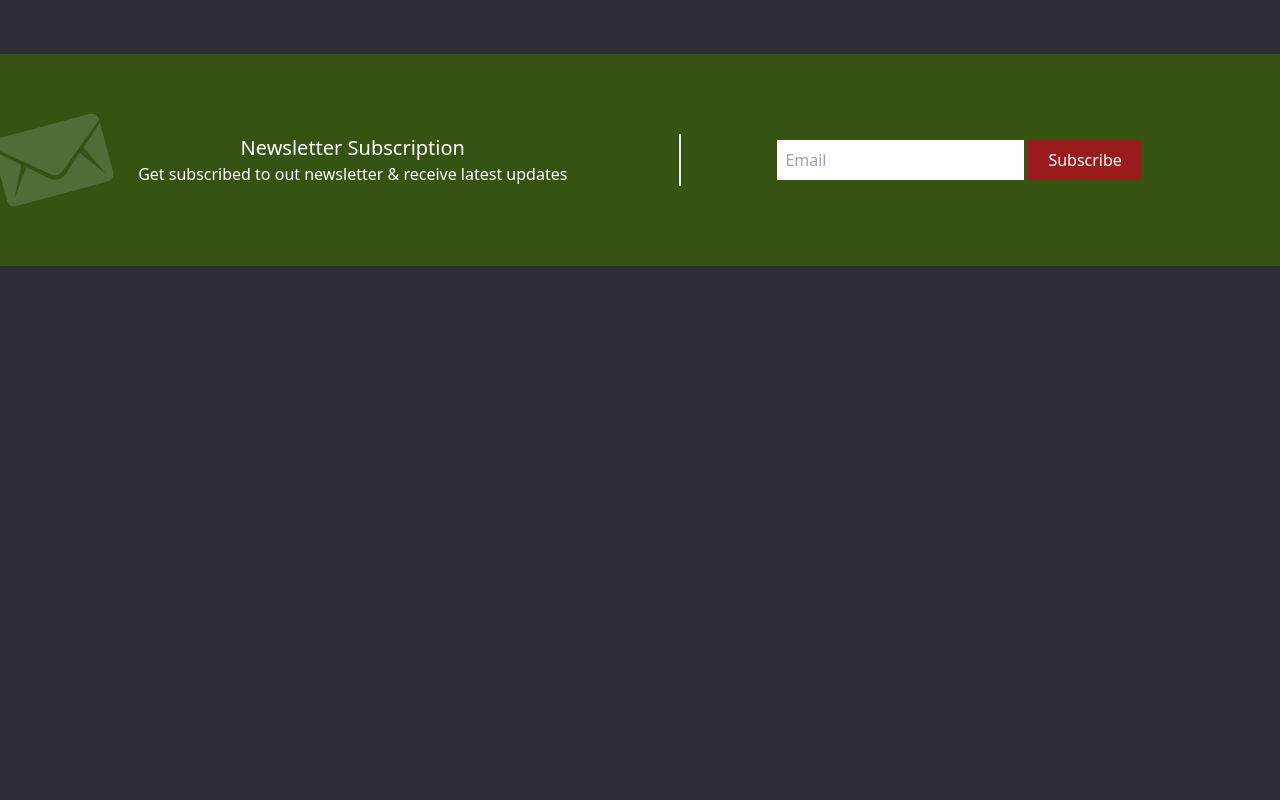
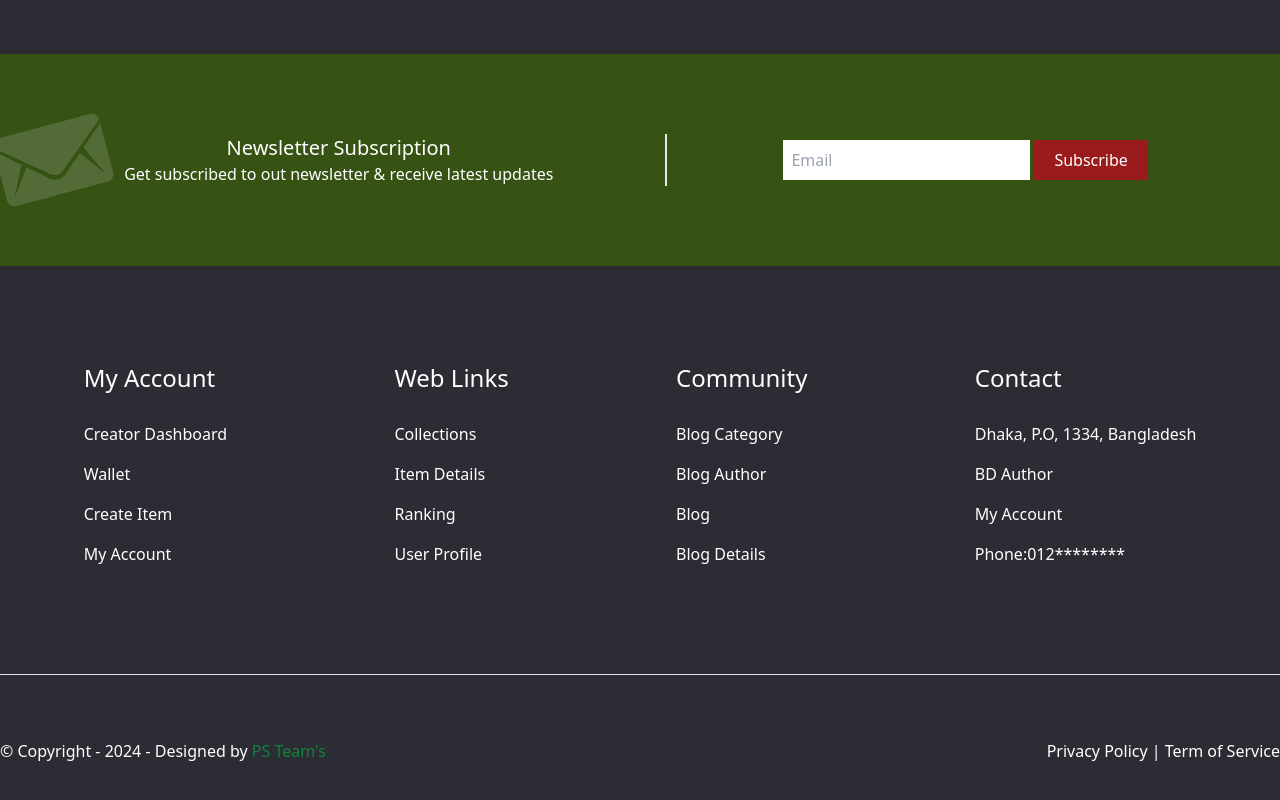
Before and after one commit to MoazzemhossainMoazz/Tailwind_Project_one, a website built with Vite: page index.html in a window 1280 px wide. Shown: the part 3912-4712 px from the top of the page. Before the commit the page ends 4274 px from the top, so only its background shows below. Built offline with nearby package versions, Linux system fonts and the light colour scheme.

Commit message:
add footer section

```diff
--- a/index.html
+++ b/index.html
@@ -235,12 +235,66 @@
                     <p>Get subscribed to out newsletter & receive latest updates</p>
                 </div>
 
-                <div class="flex justify-center items-center gap-1">
+                <div class="flex justify-center items-center gap-1 sm:ml-5 sm:mr-2">
                     <input class="h-10 border-none px-2" type="email" placeholder="Email">
                     <button class="bg-red-800 py-2 px-5 hover:bg-red-600 transition">Subscribe</button>
                 </div>
             </div>
         </section>
     </main>
+
+    <footer>
+        <div class="container mx-auto text-center sm:text-left">
+            <div class="sm:flex justify-around text-white">
+                <div class="mb-9">
+                    <h2 class="text-xl sm:text-2xl mb-2 sm:mb-5">My Account</h2>
+                    <ul class="sm:leading-10">
+                        <li> <a href="#">Creator Dashboard</a></li>
+                        <li> <a href="#">Wallet</a></li>
+                        <li> <a href="#">Create Item</a></li>
+                        <li> <a href="#">My Account</a></li>
+                    </ul>
+                </div>
+
+                <div class="mb-9">
+                    <h2 class="text-xl sm:text-2xl mb-2 sm:mb-5">Web Links</h2>
+                    <ul class="sm:leading-10">
+                        <li> <a href="#">Collections</a></li>
+                        <li> <a href="#">Item Details</a></li>
+                        <li> <a href="#">Ranking</a></li>
+                        <li> <a href="#">User Profile</a></li>
+                    </ul>
+                </div>
+
+                <div class="mb-9">
+                    <h2 class="text-xl sm:text-2xl mb-2 sm:mb-5">Community</h2>
+                    <ul class="sm:leading-10">
+                        <li> <a href="#">Blog Category</a></li>
+                        <li> <a href="#">Blog Author</a></li>
+                        <li> <a href="#">Blog</a></li>
+                        <li> <a href="#">Blog Details</a></li>
+                    </ul>
+                </div>
+
+                <div>
+                    <h2 class="text-xl sm:text-2xl mb-2 sm:mb-5">Contact</h2>
+                    <ul class="sm:leading-10">
+                        <li> <a href="#">Dhaka, P.O, 1334, Bangladesh</a></li>
+                        <li> <a href="#">BD Author</a></li>
+                        <li> <a href="#">My Account</a></li>
+                        <li> <a href="#">Phone:012********</a></li>
+                    </ul>
+                </div>
+            </div>
+
+           <hr class="my-16">
+
+            <div class="text-white sm:flex justify-between mb-20">
+                <p> &copy; Copyright - 2024 - Designed by <span class="text-green-700">PS Team's</span></p>
+
+                <p> Privacy Policy | Term of Service </p>
+            </div>
+        </div>
+    </footer>
 </body>
 </html>
```
